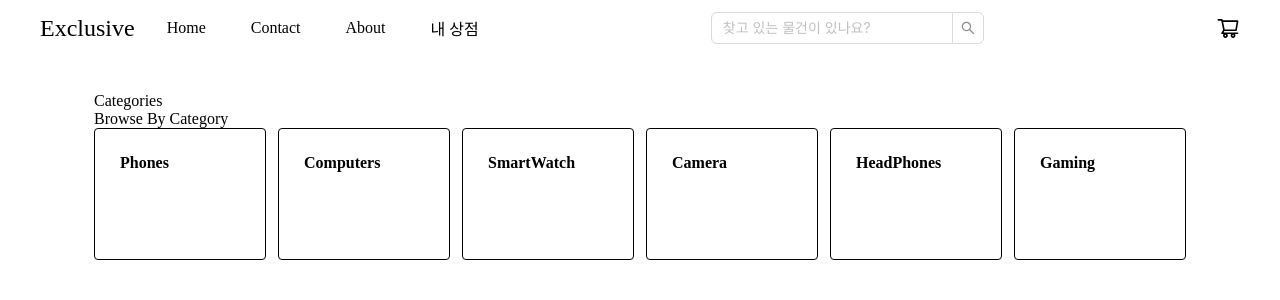
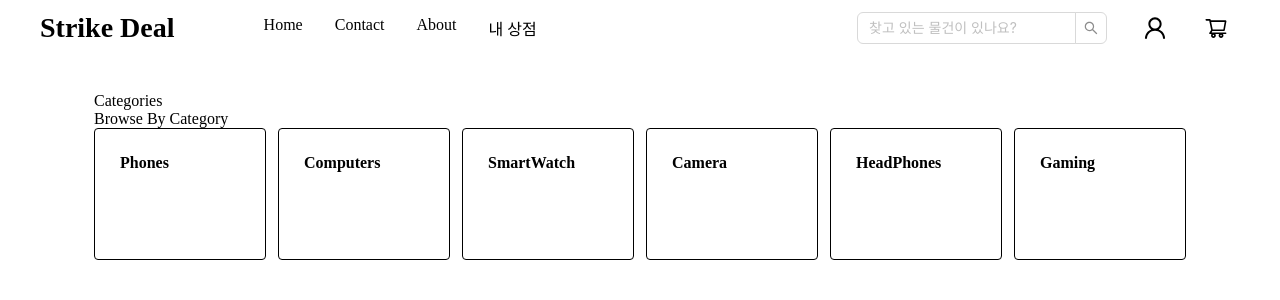
Before and after one commit to f-lab-edu/strike-deal, a React (Vite) app: page / in a window 1280 px wide. Shown: the top 300 px of the page. Built offline with nearby package versions, Linux system fonts and the light colour scheme.

Commit message:
updates: Header 업데이트
- 타이틀 수정
- 메뉴 이름 변경
- header 내부 아이템 간격 조정

```diff
--- a/src/layout/Header.tsx
+++ b/src/layout/Header.tsx
@@ -1,7 +1,7 @@
 /** @jsxImportSource @emotion/react */
 import React from 'react';
 import { Input } from 'antd';
-import { ShoppingCartOutlined } from '@ant-design/icons';
+import { ShoppingCartOutlined, UserOutlined } from '@ant-design/icons';
 import { headerStyle } from '../styles/HeaderStyle';
 
 const { Search } = Input;
@@ -10,72 +10,27 @@ function Header() {
     return (
         <div css={headerStyle.wrapper}>
             <div css={headerStyle.header}>
+                <div css={headerStyle.headerItem}>Strike Deal</div>
+                <div
+                    style={{ display: 'flex', flexDirection: 'row', gap: 32 }}
+                    css={headerStyle.headerItem}
+                >
+                    <div>Home</div>
+                    <div>Contact</div>
+                    <div>About</div>
+                    <div>내 상점</div>
+                </div>
                 <div
                     style={{
-                        justifyContent: 'space-evenly',
-                        alignItems: 'center',
                         display: 'flex',
                         flexDirection: 'row',
-                        gap: 16,
+                        justifyContent: 'space-around',
+                        gap: 12,
                     }}
+                    css={headerStyle.headerItem}
                 >
-                    <div
-                        style={{
-                            color: 'black',
-                            fontSize: 24,
-                            marginRight: 16,
-                        }}
-                    >
-                        Exclusive
-                    </div>
-                    <div
-                        style={{
-                            display: 'flex',
-                            flexDirection: 'row',
-                            justifyContent: 'flex-start',
-                            alignItems: 'center',
-                            gap: 45,
-                        }}
-                    >
-                        <div
-                            style={{
-                                textAlign: 'center',
-                                color: 'black',
-                                fontSize: 16,
-                            }}
-                        >
-                            Home
-                        </div>
-                        <div
-                            style={{
-                                textAlign: 'center',
-                                fontSize: 16,
-                            }}
-                        >
-                            Contact
-                        </div>
-                        <div
-                            style={{
-                                textAlign: 'center',
-                                fontSize: 16,
-                            }}
-                        >
-                            About
-                        </div>
-                        <div
-                            style={{
-                                textAlign: 'center',
-                                fontSize: 16,
-                            }}
-                        >
-                            내 상점
-                        </div>
-                    </div>
-                </div>
-                <div>
-                    <Search placeholder="찾고 있는 물건이 있나요?" />
-                </div>
-                <div>
+                    <Search style={{ maxWidth: '250px' }} placeholder="찾고 있는 물건이 있나요?" />
+                    <UserOutlined style={{ fontSize: 24 }} />
                     <ShoppingCartOutlined style={{ fontSize: 24 }} />
                 </div>
             </div>
--- a/src/styles/HeaderStyle.tsx
+++ b/src/styles/HeaderStyle.tsx
@@ -11,11 +11,22 @@ const headerStyle = {
     }),
     header: css({
         width: '100%',
-        // minWidth: 600,
         display: 'flex',
         flexDirection: 'row',
         justifyContent: 'space-between',
         alignItems: 'center',
+        gap: 16,
+    }),
+    headerItem: css({
+        ':nth-child(1)': {
+            display: 'flex',
+            alignItems: 'center',
+            flexGrow: 0.5,
+            fontSize: 28,
+            fontWeight: 700,
+        },
+        ':nth-child(2)': { flexGrow: 2 },
+        ':nth-child(3)': { flexGrow: 0.5 },
     }),
 };
 
```
